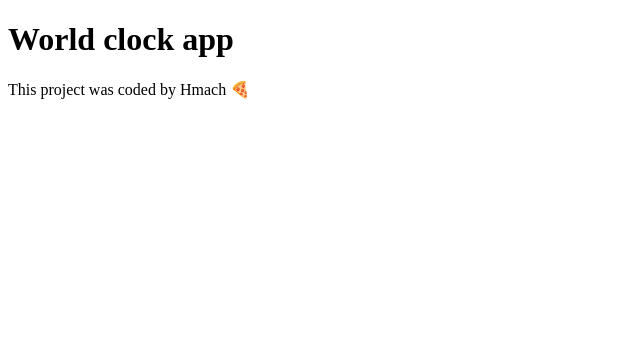
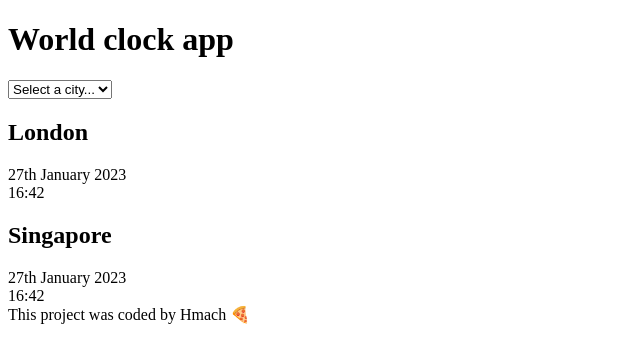
Before and after one commit to hmach711/World-clock2, a plain HTML site: page Index.html in a window 1280 px wide. Shown: the whole page, without its empty margins (0-640 px from the left). Drawn offline with Linux system fonts and the light colour scheme.

Commit message:
added basic html

```diff
--- a/Index.html
+++ b/Index.html
@@ -7,7 +7,28 @@
     <link href="css/style.css"/>
 </head>
 <body>
+    <div class="container">
     <h1> World clock app</h1>
+<select>
+    <option value="">Select a city...</option>
+    <option value="">London 🇬🇧</option>
+    <option value="">Singapore 🇸🇬 </option>
+    <option value="">New York 🇺🇸</option>
+</select>
+<div class="city">
+    <h2>London</h2>
+</div>
+<div class="date">27th January 2023</div>
+<div class="time">16:42</div>
+
+<div class="city-two">
+    <h2>Singapore</h2>
+<div class="date">27th January 2023</div>
+<div class="time">16:42</div>
+</div>
+
+</div>
+</div>
 </body>
 
 <footer> This project was coded by Hmach 🍕</footer>
```
